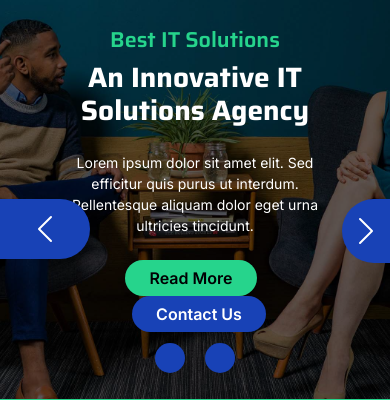
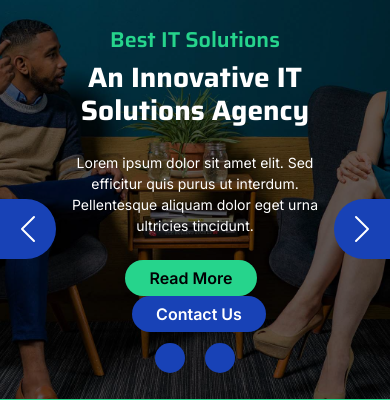
Before and after one commit to khalidsafi-cmd/navsyncs.com, a PHP site: page / in a window 390 px wide; the page is wider, and only the part inside the window is pictured. Shown: the part 52-452 px from the top of that part. Run offline with PHP 8.4, Linux system fonts and the light colour scheme; some libraries are stand-ins or nearby versions.

Commit message:
Solved an issue with the hero section

```diff
--- a/css/style.css
+++ b/css/style.css
@@ -154,6 +154,7 @@
 
 .carousel-item {
     position: relative;
+    min-height: 100vh;
 }
 
 .carousel-item::after {
@@ -195,9 +196,18 @@
     transition: .8s;
 }
 
+/* adjusting carousel control for small screens */
+
+@media (max-width: 768px) {
+   .carousel-control-prev {
+    width: 3.5rem;
+    height: 3.5;
+   }
+}
+
 .carousel-control-next {
-    width: 3rem;
-    height: 4rem;
+    width: 90px;
+    height: 60px;
     position: absolute;
     top: 50%;
     right: 0;
@@ -209,6 +219,13 @@
 .carousel-control-next:hover {
     background: var(--bs-secondary);
     transition: .8s;
+}
+
+@media (max-width: 768px) {
+   .carousel-control-next {
+    width: 3.5rem;
+    height: 3.5;
+   }
 }
 
 .carousel-caption .carousel-content a button.carousel-content-btn1 {
```
